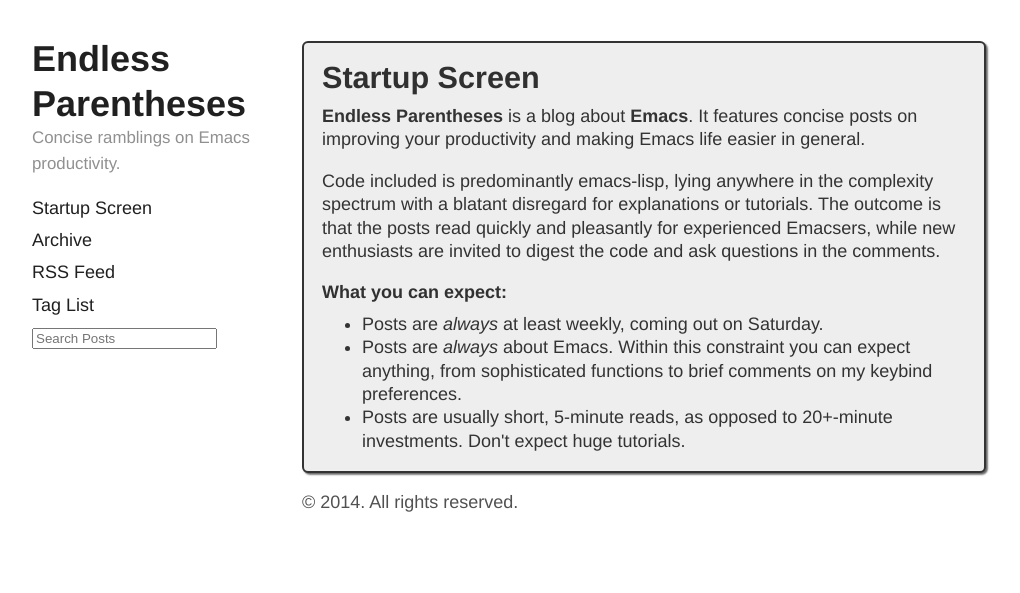
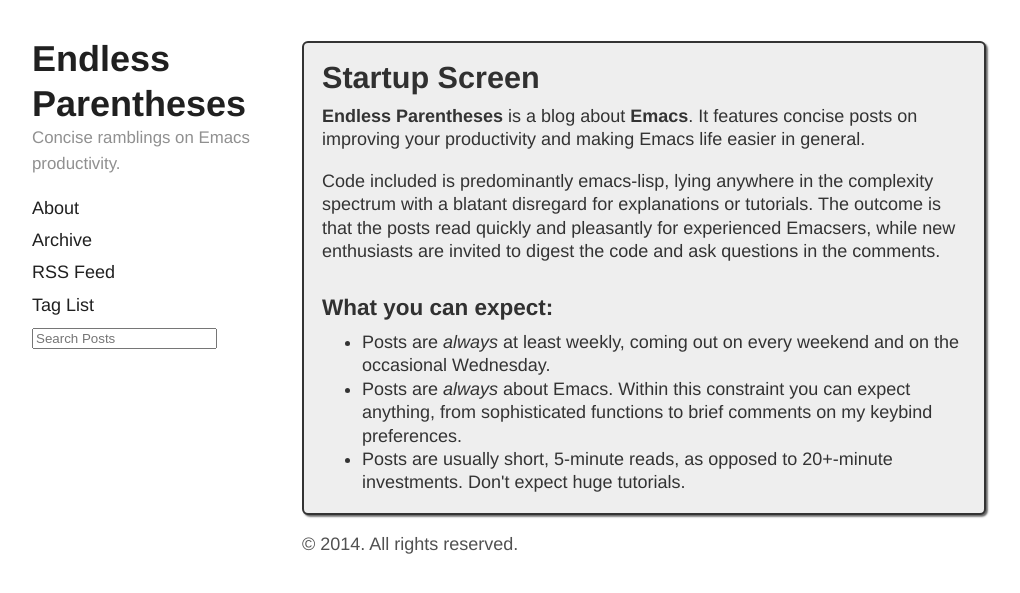
Before and after one commit to Malabarba/EndlessParentheses, a Jekyll site: the page built from about.html, in a window 1280 px wide. Shown: the top 593 px of the page, without its empty margins (50-1070 px from the left). Built offline with Jekyll 4.4.1, drawn with Linux system fonts in a browser that asks for light colours; Markdown is read by kramdown in place of the engine named in the settings.

Commit message:
HTML: About Page

```diff
--- a/_config.yml
+++ b/_config.yml
@@ -41,7 +41,7 @@
   max_number:     3
 
 pages_list:
-  Startup Screen: '/about.html'
+  About: '/about.html'
   Archive: '/archive.html'
   RSS Feed: '/atom.xml'
   Tag List: '/tags.html'
--- a/about.html
+++ b/about.html
@@ -20,18 +20,16 @@
 </p>
 
 <div id="outline-container-sec-1" class="outline-2">
-<h4 id="sec-1">What you can expect:</h4>
+<h2 id="sec-1">What you can expect:</h2>
 <div class="outline-text-2" id="text-1">
 <ul class="org-ul">
-<li>Posts are <i>always</i> at least weekly, coming out on Saturday.
-</li>
+<li>Posts are <i>always</i> at least weekly, coming out on every
+weekend and on the occasional Wednesday.</li>
 <li>Posts are <i>always</i> about Emacs. Within this constraint you
 can expect anything, from sophisticated functions to brief
-comments on my keybind preferences.
-</li>
+comments on my keybind preferences.</li>
 <li>Posts are usually short, 5-minute reads, as opposed to 20+-minute
-investments. Don't expect huge tutorials.
-</li>
+investments. Don't expect huge tutorials.</li>
 </ul>
 </div>
 </div>
```
